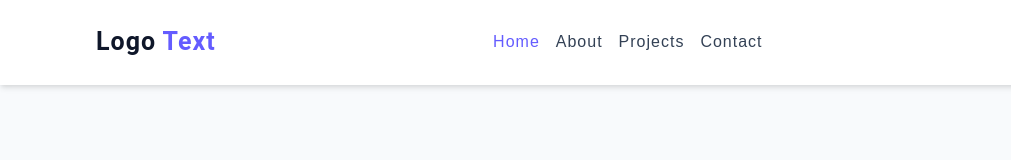
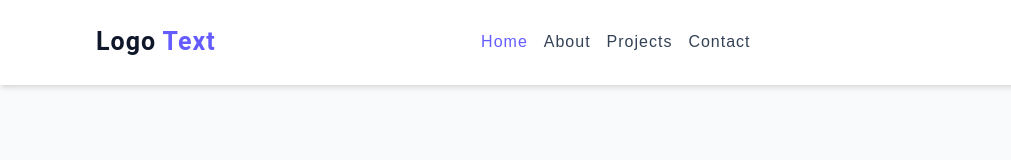
Before and after one commit to yamilzavala/css-additional-projects, a plain HTML site: page 05-navbar/starter/index.html in a window 1280 px wide. In both pictures the pointer is over the link "Home". Shown: the full height of the page, 0-1011 px from the left. Drawn offline with Linux system fonts and the light colour scheme.

Commit message:
added navbar fix links project

```diff
--- a/05-navbar/starter/main.css
+++ b/05-navbar/starter/main.css
@@ -353,6 +353,8 @@ nav {
   .links a:hover {
     color: var(--primary-500);
     background: transparent;
+    padding: 0;
+    margin: 0 0.5rem;
   }
 
   .social-icons {
```
